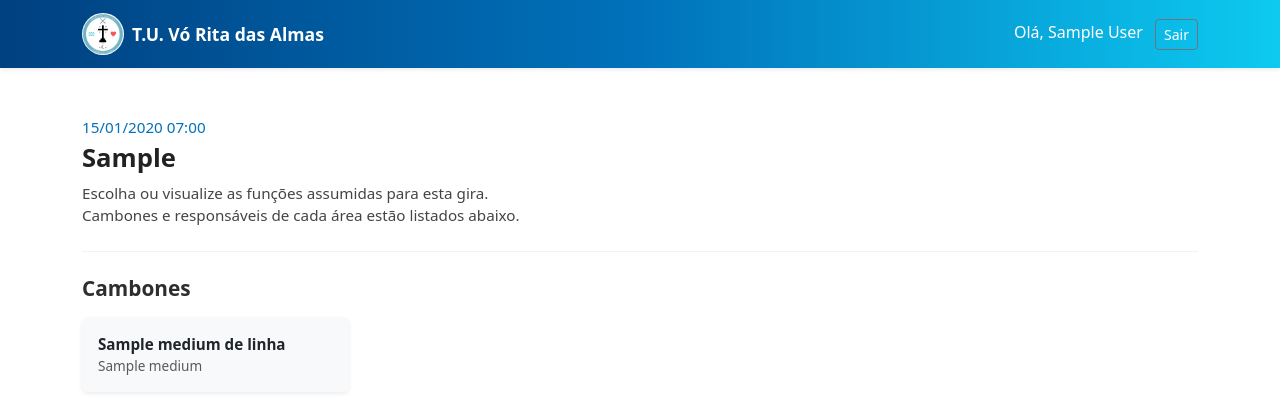
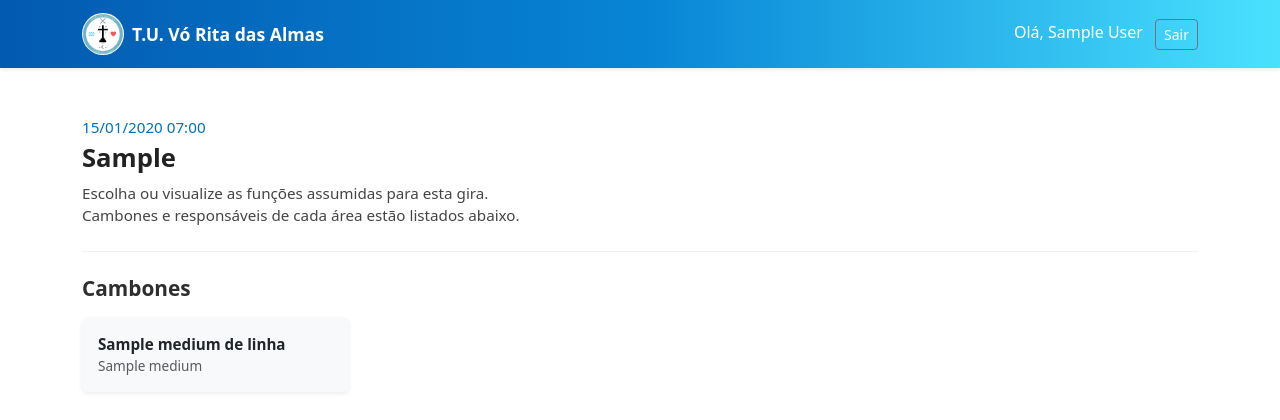
Before and after one commit to dacorrea/templo-funcoes, a Django app: template gira/templates/gira/lista_funcoes.html in a window 1280 px wide. Shown: the top 420 px of the page. Run offline with Django 4.2, Linux system fonts and the light colour scheme; a user stored in the database is signed in; tables that the repository leaves empty hold one stand-in row (values such as "Sample post"); the template is opened without the code that fills it: values that come from a table or form of the project are taken from there, most other values are stand-ins (such as "Sample title", 1, 10 or a date in 2020).

Commit message:
Update lista_funcoes.html
removido @ do avio de assumir e corrigido cores da barra superior azul

```diff
--- a/gira/templates/gira/lista_funcoes.html
+++ b/gira/templates/gira/lista_funcoes.html
@@ -189,7 +189,7 @@
 }
 {% else %}
 .navbar {
-  background: linear-gradient(to right, #004080, #0072bb, #0dcaf0);
+  background: linear-gradient(to right, #035ab0, #0784d5, #4ae1ff);
   color: white !important;
 }
 {% endif %}
@@ -207,7 +207,7 @@ document.addEventListener("DOMContentLoaded", function() {
     btn.addEventListener("click", () => {
       const funcao = btn.dataset.funcao || "função";
       const nome = "{{ user.nome|default:'Usuário' }}"; // 🔥 nome do médium logado
-      toast.textContent = `Função assumida por @${nome}`;
+      toast.textContent = `Função assumida por ${nome}`;
       toast.classList.add("show");
       setTimeout(() => toast.classList.remove("show"), 3500);
     });
```
